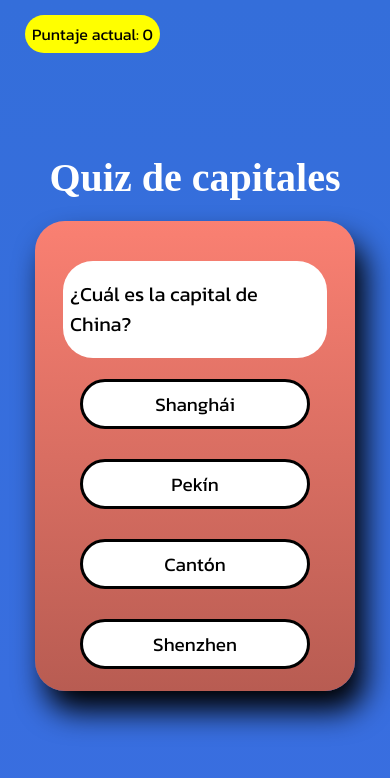
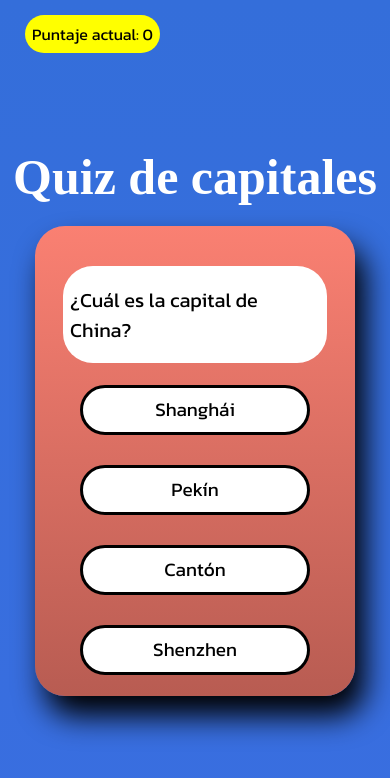
Before and after one commit to santimontironi/quiz-de-capitales, a React (Vite) app: page / in a window 390 px wide. Shown: the top 778 px of the page. Built offline with nearby package versions, Linux system fonts and the light colour scheme; a web font is replaced by a local one.

Commit message:
Mejoras responsivas

```diff
--- a/src/assets/css/app.css
+++ b/src/assets/css/app.css
@@ -111,7 +111,7 @@
         padding: 7px;
     }
     .titulo{
-        font-size: 40px;
+        font-size: 50px;
         text-decoration: none;
     }
     .pregunta{
```
